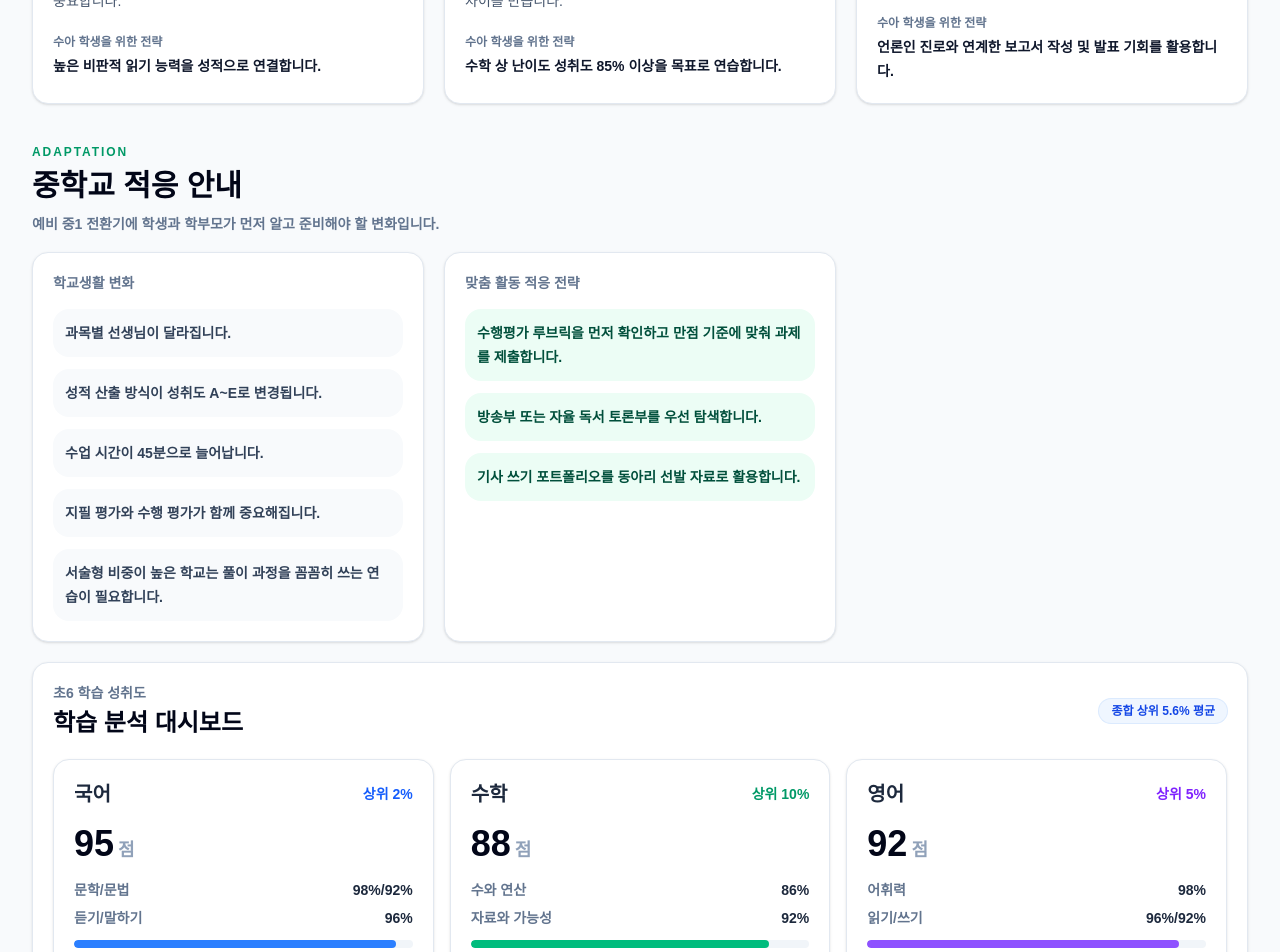
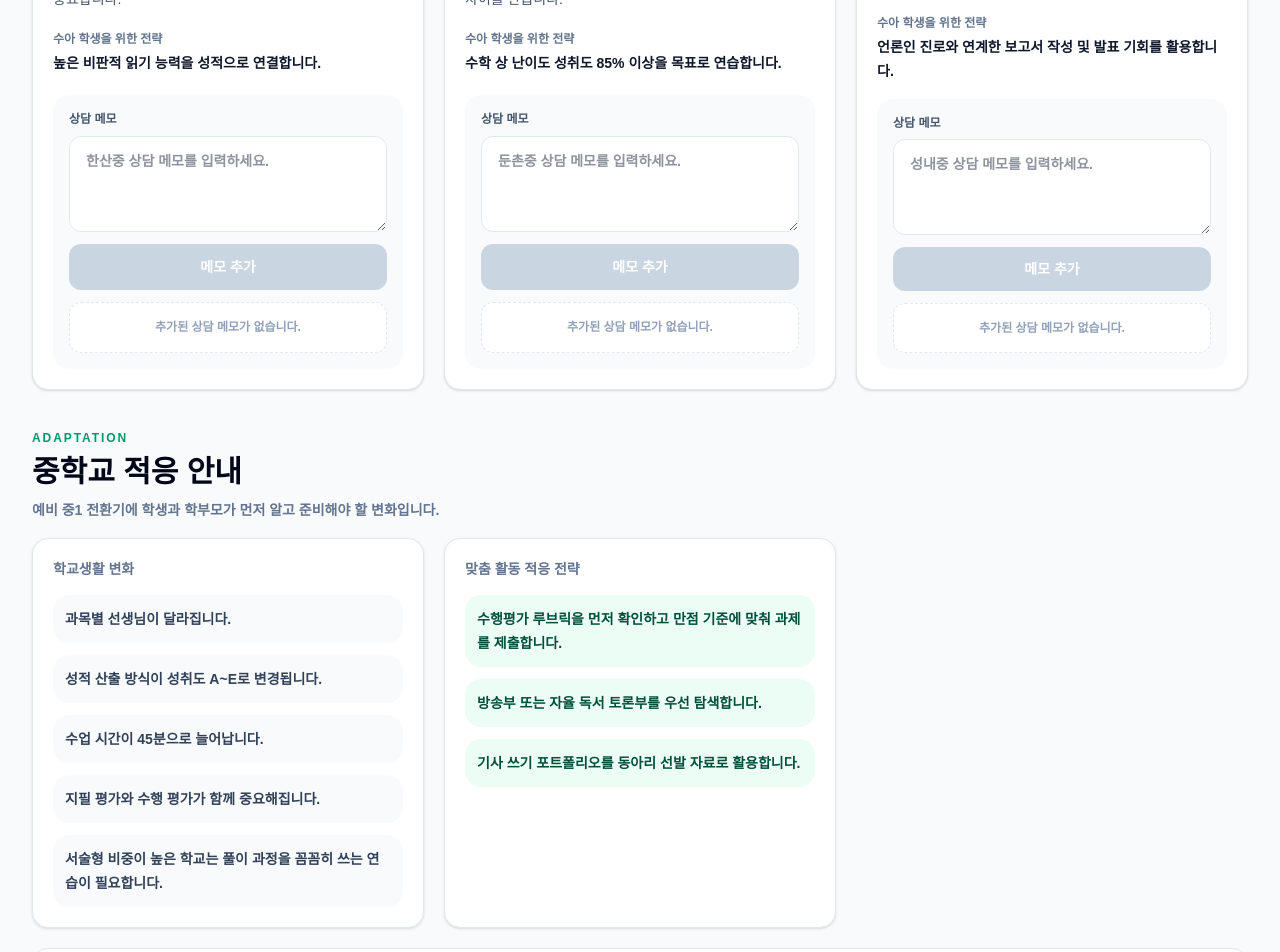
Before and after one commit to taekbari/teen-fit, a Next.js app: page /teacher/students/STU-2403/report in a window 1280 px wide. Shown: the part 920-1872 px from the top of the page. Built offline with nearby package versions, Linux system fonts and the light colour scheme.

Commit message:
Update: 요구 사항 반영

```diff
--- a/src/app/teacher/students/[studentId]/report/page.tsx
+++ b/src/app/teacher/students/[studentId]/report/page.tsx
@@ -138,7 +138,7 @@ function Middle3ReportView({ report, student }: { report: Middle3Report; student
 
         <StudentHeroSummary report={report} />
 
-        <SectionHeader eyebrow="Subject Dashboard" title="과목 분석 대시보드 (진단평가 추가)" />
+        <SectionHeader eyebrow="Subject Dashboard" title="진단평가 과목 분석 대시보드" />
         <section className="grid gap-5 lg:grid-cols-3">
           {subjectAnalyses.map((subject) => <SubjectAnalysisCard key={subject.subject} subject={subject} />)}
         </section>
@@ -239,7 +239,7 @@ function AchievementInsightPanel({
         <div className="flex flex-wrap items-center justify-between gap-3">
           <div>
             <p className="text-sm font-black text-slate-500">초6 학습 성취도</p>
-            <h3 className="mt-1 text-2xl font-black text-slate-950">학습 분석 대시보드</h3>
+            <h3 className="mt-1 text-2xl font-black text-slate-950">진단평가, 성향검사 결과 종합</h3>
           </div>
           <span className="rounded-full bg-blue-50 px-3 py-1 text-xs font-black text-blue-700 ring-1 ring-blue-100">
             {report.summaryBadge}
@@ -258,7 +258,7 @@ function AchievementInsightPanel({
           <p className="text-sm font-black text-slate-500">학습 성향 및 태도</p>
           <div className="mt-4 grid gap-4">
             <div>
-              <p className="text-xs font-black text-slate-400">주요 관심 과목</p>
+              <p className="text-xs font-black text-slate-700">주요 관심 과목</p>
               <div className="mt-2 flex flex-wrap gap-2">
                 {report.learningProfile.interests.map((interest) => (
                   <span key={interest} className="rounded-full bg-slate-100 px-3 py-1 text-xs font-black text-slate-700">
@@ -295,9 +295,6 @@ function AchievementInsightPanel({
               </div>
             ))}
           </div>
-          <p className="mt-4 text-center text-xs font-bold text-slate-400">
-            매체 유형 선호: {report.mediaPreference}
-          </p>
         </article>
       </section>
     </section>
@@ -317,21 +314,10 @@ function AchievementSubjectCard({
         <h4 className="text-xl font-black text-slate-800">{subject.subject}</h4>
         <span className={`text-sm font-black ${tone.text}`}>{subject.percentileLabel}</span>
       </div>
-      <p className="mt-4 text-4xl font-black text-slate-950">
+      <p className={`mt-4 text-4xl font-black ${tone.text}`}>
         {subject.score}
         <span className="ml-1 text-lg font-bold text-slate-400">점</span>
       </p>
-      <div className="mt-4 grid gap-2">
-        {subject.details.map((detail) => (
-          <div key={detail.label} className="flex items-center justify-between text-sm font-bold">
-            <span className="text-slate-500">{detail.label}</span>
-            <span className="text-slate-800">{detail.value}</span>
-          </div>
-        ))}
-      </div>
-      <div className="mt-3 h-2 overflow-hidden rounded-full bg-slate-100">
-        <div className={`h-full rounded-full ${tone.bg}`} style={{ width: `${subject.score}%` }} />
-      </div>
     </div>
   );
 }
--- a/src/components/report/SchoolFitCard.tsx
+++ b/src/components/report/SchoolFitCard.tsx
@@ -1,6 +1,60 @@
+"use client";
+
+import { useState } from "react";
 import type { FitLevel, SchoolFit } from "@/types/studentReport";
 
+type CounselingMemo = {
+  id: string;
+  content: string;
+  createdAt: string;
+};
+
 export function SchoolFitCard({ school }: { school: SchoolFit }) {
+  const [draft, setDraft] = useState("");
+  const [memos, setMemos] = useState<CounselingMemo[]>([]);
+  const [editingId, setEditingId] = useState<string | null>(null);
+  const [editingDraft, setEditingDraft] = useState("");
+
+  function addMemo() {
+    const content = draft.trim();
+    if (!content) return;
+
+    setMemos((current) => [
+      {
+        id: `${school.id}-${Date.now()}`,
+        content,
+        createdAt: new Date().toLocaleDateString("ko-KR", {
+          month: "short",
+          day: "numeric",
+        }),
+      },
+      ...current,
+    ]);
+    setDraft("");
+  }
+
+  function startEditing(memo: CounselingMemo) {
+    setEditingId(memo.id);
+    setEditingDraft(memo.content);
+  }
+
+  function saveMemo(id: string) {
+    const content = editingDraft.trim();
+    if (!content) return;
+
+    setMemos((current) => current.map((memo) => memo.id === id ? { ...memo, content } : memo));
+    setEditingId(null);
+    setEditingDraft("");
+  }
+
+  function deleteMemo(id: string) {
+    setMemos((current) => current.filter((memo) => memo.id !== id));
+    if (editingId === id) {
+      setEditingId(null);
+      setEditingDraft("");
+    }
+  }
+
   return (
     <article className="grid gap-4 rounded-2xl border border-slate-200 bg-white p-5 shadow-sm">
       <div className="flex items-start justify-between gap-3">
@@ -16,6 +70,91 @@ export function SchoolFitCard({ school }: { school: SchoolFit }) {
       <InfoBlock label="주요 특징" value={school.mainFeature} />
       <InfoBlock label="출제/평가 경향" value={school.assessmentTrend} />
       <InfoBlock label="수아 학생을 위한 전략" value={school.studentStrategy} strong />
+
+      <div className="grid gap-3 rounded-2xl bg-slate-50 p-4">
+        <label className="grid gap-2">
+          <span className="text-xs font-black text-slate-600">상담 메모</span>
+          <textarea
+            className="min-h-24 resize-y rounded-xl border border-slate-200 bg-white px-4 py-3 text-sm font-bold leading-6 text-slate-800 outline-none transition focus:border-slate-950"
+            value={draft}
+            onChange={(event) => setDraft(event.target.value)}
+            placeholder={school.counselingMemoPlaceholder}
+          />
+        </label>
+        <button
+          type="button"
+          className="rounded-xl bg-slate-950 px-4 py-3 text-sm font-black text-white transition hover:bg-slate-800 disabled:cursor-not-allowed disabled:bg-slate-300"
+          disabled={!draft.trim()}
+          onClick={addMemo}
+        >
+          메모 추가
+        </button>
+
+        <div className="grid gap-2">
+          {memos.length ? (
+            memos.map((memo) => (
+              <div key={memo.id} className="rounded-xl border border-slate-200 bg-white p-3">
+                {editingId === memo.id ? (
+                  <div className="grid gap-2">
+                    <textarea
+                      className="min-h-20 resize-y rounded-lg border border-slate-200 bg-slate-50 px-3 py-2 text-sm font-bold leading-6 text-slate-800 outline-none focus:border-slate-950"
+                      value={editingDraft}
+                      onChange={(event) => setEditingDraft(event.target.value)}
+                    />
+                    <div className="flex justify-end gap-2">
+                      <button
+                        type="button"
+                        className="rounded-lg bg-slate-100 px-3 py-2 text-xs font-black text-slate-600"
+                        onClick={() => {
+                          setEditingId(null);
+                          setEditingDraft("");
+                        }}
+                      >
+                        취소
+                      </button>
+                      <button
+                        type="button"
+                        className="rounded-lg bg-slate-950 px-3 py-2 text-xs font-black text-white disabled:cursor-not-allowed disabled:bg-slate-300"
+                        disabled={!editingDraft.trim()}
+                        onClick={() => saveMemo(memo.id)}
+                      >
+                        저장
+                      </button>
+                    </div>
+                  </div>
+                ) : (
+                  <>
+                    <div className="flex items-start justify-between gap-3">
+                      <p className="text-sm font-bold leading-6 text-slate-700">{memo.content}</p>
+                      <span className="shrink-0 text-xs font-black text-slate-400">{memo.createdAt}</span>
+                    </div>
+                    <div className="mt-3 flex justify-end gap-2">
+                      <button
+                        type="button"
+                        className="rounded-lg bg-slate-100 px-3 py-2 text-xs font-black text-slate-600"
+                        onClick={() => startEditing(memo)}
+                      >
+                        수정
+                      </button>
+                      <button
+                        type="button"
+                        className="rounded-lg bg-rose-50 px-3 py-2 text-xs font-black text-rose-600"
+                        onClick={() => deleteMemo(memo.id)}
+                      >
+                        삭제
+                      </button>
+                    </div>
+                  </>
+                )}
+              </div>
+            ))
+          ) : (
+            <p className="rounded-xl border border-dashed border-slate-200 bg-white px-3 py-4 text-center text-xs font-bold text-slate-400">
+              추가된 상담 메모가 없습니다.
+            </p>
+          )}
+        </div>
+      </div>
     </article>
   );
 }
--- a/src/lib/mock/studentReport.mock.ts
+++ b/src/lib/mock/studentReport.mock.ts
@@ -21,6 +21,7 @@ export const mockStudentGuidanceReports: StudentGuidanceReport[] = [
         assessmentTrend: "외부 지문과 서술형에서 문맥 이해, 근거 찾기, 자료 해석이 중요합니다.",
         studentStrategy: "높은 비판적 읽기 능력을 성적으로 연결합니다.",
         recommendationPoint: "문해력 강점 활용",
+        counselingMemoPlaceholder: "한산중 상담 메모를 입력하세요.",
       },
       {
         id: "dunchon",
@@ -30,6 +31,7 @@ export const mockStudentGuidanceReports: StudentGuidanceReport[] = [
         assessmentTrend: "수학 상 난이도 문항에서 조건 해석과 풀이 과정 서술이 점수 차이를 만듭니다.",
         studentStrategy: "수학 상 난이도 성취도 85% 이상을 목표로 연습합니다.",
         recommendationPoint: "수학 심화 대비 필요",
+        counselingMemoPlaceholder: "둔촌중 상담 메모를 입력하세요.",
       },
       {
         id: "seongnae",
@@ -39,6 +41,7 @@ export const mockStudentGuidanceReports: StudentGuidanceReport[] = [
         assessmentTrend: "보고서, 발표, 활동 참여 기록이 수행평가와 진로 포트폴리오에 연결됩니다.",
         studentStrategy: "언론인 진로와 연계한 보고서 작성 및 발표 기회를 활용합니다.",
         recommendationPoint: "진로 포트폴리오 강화",
+        counselingMemoPlaceholder: "성내중 상담 메모를 입력하세요.",
       },
     ],
     adaptationGuide: [
@@ -285,10 +288,6 @@ export const mockStudentGuidanceReports: StudentGuidanceReport[] = [
         strategies: [
           { task: "문법 복구", action: "중2 품사 개념 재정리" },
           { task: "독해력 강화", action: "지문 구조 파악 및 핵심 키워드 추출" },
-          { task: "어휘력 강화", action: "한자어·추상어 단어장 정리" },
-          { task: "비문학 훈련", action: "하루 비문학 2지문 분석" },
-          { task: "문학의 객관화", action: "화자·시점·갈등 근거 분석" },
-          { task: "선행 학습", action: "중3 주요 시·소설 사전 독서" },
         ],
       },
     ],
--- a/src/types/studentReport.ts
+++ b/src/types/studentReport.ts
@@ -20,6 +20,7 @@ export type SchoolFit = {
   assessmentTrend: string;
   studentStrategy: string;
   recommendationPoint: string;
+  counselingMemoPlaceholder: string;
 };
 
 export type LearningStrategy = {
```
